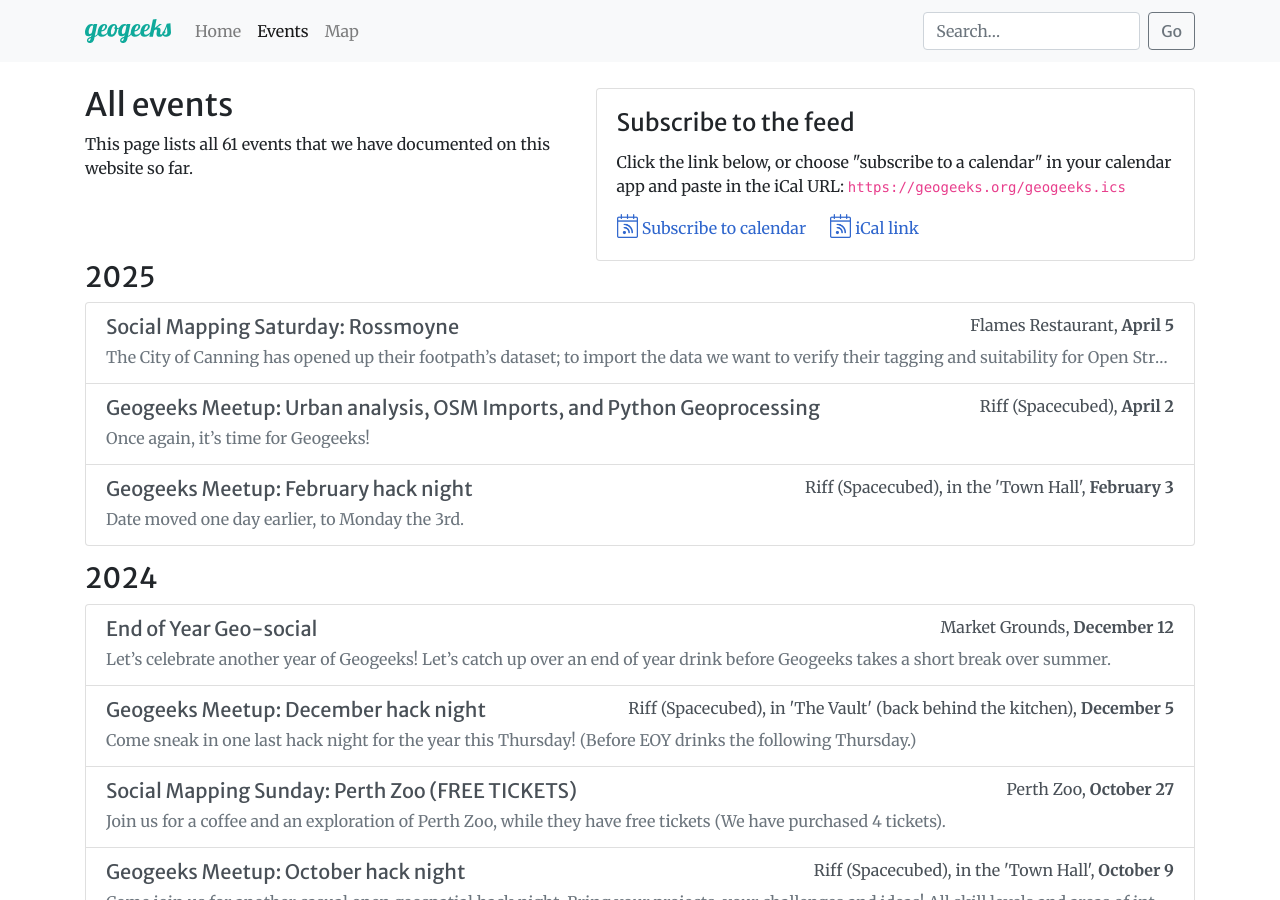
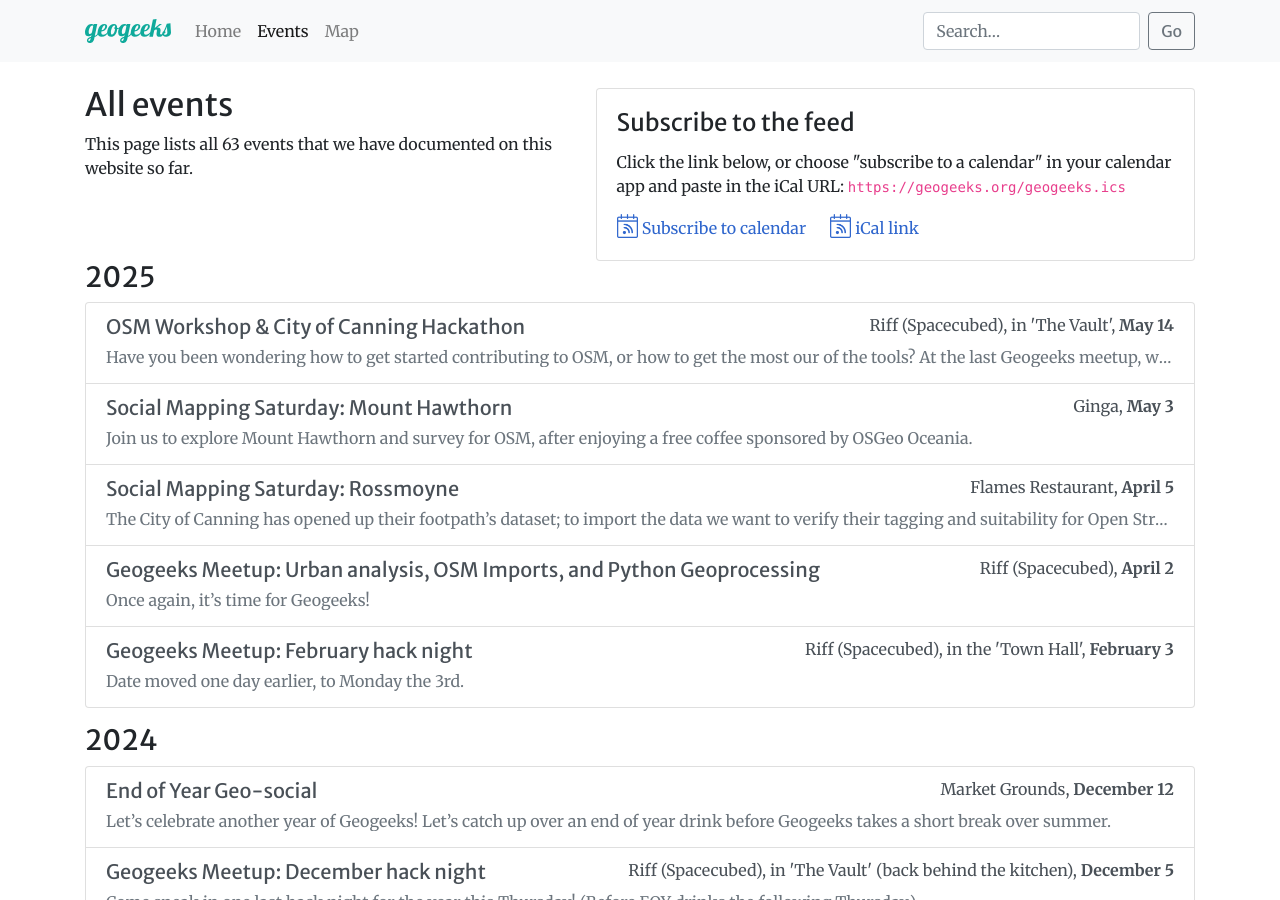
Before and after one commit to geogeeks-au/geogeeks-au.github.io, a Jekyll site: the page built from events.md, in a window 1280 px wide and 900 px high. Built offline with Jekyll 4.4.1, drawn with Linux system fonts in a browser that asks for light colours; comment, search, counter and statistics services are not loaded.

Commit message:
Add workshop and osm day events

```diff
--- /dev/null
+++ b/2025/0503_osm-mount-hawthorn.md
@@ -0,0 +1,31 @@
+---
+layout: event
+title: "Social Mapping Saturday: Mount Hawthorn"
+start_time: 2025-05-03 10:00
+end_time: 2025-05-03 13:00
+location:
+    name: Ginga
+    address: 193 Scarborough Beach Rd, Mount Hawthorn
+    latitude: -31.9199740
+    longitude: 115.8357903
+registration_url: https://osmcal.org/event/3695/
+homepage: true
+commons_category: Geogeeks 2025-05-03
+---
+
+Join us to explore Mount Hawthorn and survey for OSM, after enjoying a free coffee sponsored by OSGeo Oceania.
+
+Everyone is welcome, no experience is necessary: Just show up with a phone (or pen & paper) and a little enthusiasm.
+We'll start the day at [Ginga cafe][cafe], then survey the streets, shops, and parks in small groups, before picking a nice place for lunch.
+
+Add and update Points of Interest (POIs) on your phone, draw on your phone or a printed map. We've got all the materials, come down and learn about OSM (OpenStreetMap). Check out our [getting started page][starting] for pointers.
+
+The morning coffee or drink is sponsored by [OSGeo Oceania][osgeo]!
+
+[Join the Geogeeks Slack][slack] to keep in touch, or [message Ben][msg-ben] with any questions.
+
+[cafe]: https://www.openstreetmap.org/node/12536465663
+[osgeo]: https://osgeo-oceania.org/
+[starting]: https://wiki.openstreetmap.org/wiki/Perth/Social_Mapping_Sunday#Getting_Started
+[msg-ben]: https://www.openstreetmap.org/message/new/BudgieInWA
+[slack]: https://geogeeks.org/#contact
--- /dev/null
+++ b/2025/0514_osm-hackathon-city-of-canning.md
@@ -0,0 +1,31 @@
+---
+layout: event
+title: "OSM Workshop & City of Canning Hackathon"
+start_time: 2025-05-14 17:30
+end_time: 2025-05-14 20:00
+location:
+    name: "Riff (Spacecubed), in 'The Vault'"
+    address: 45 St Georges Tce, Perth
+    latitude: -31.955841
+    longitude: 115.85898
+registration_url: https://osmcal.org/event/3696/
+homepage: true
+commons_category: Geogeeks 2025-05-14
+---
+
+Have you been wondering how to [get started][starting] contributing to OSM, or how to get the most our of the tools? At the last Geogeeks meetup, we saw Ben whizzing through some OSM editing; well this your chance to see it in detail and ask questions:
+
+This month at Geogeeks we are hosting an OpenStreetMap workshop and Mapathon using the web-based editor, iD, and the Java based editor, JOSM. We will
+
+- introduce the basics of OSM editing for those who are new,
+- deep dive into footpath mapping and tagging,
+- and cover the City of Canning in footpaths together!
+
+All skill levels are welcome. Just bring a laptop (and a mouse if possible). Pizza and beers will be provided by our sponsor, [OSGeo Oceania][osgeo].
+
+[Join the Geogeeks Slack][slack] to keep in touch, or [message Ben][msg-ben] with any questions.
+
+[osgeo]: https://osgeo-oceania.org/
+[starting]: https://wiki.openstreetmap.org/wiki/Perth/Social_Mapping_Sunday#Getting_Started
+[msg-ben]: https://www.openstreetmap.org/message/new/BudgieInWA
+[slack]: https://geogeeks.org/#contact
```
Also changed, not shown: 2025/0405_osm-rossmoyne.md (+1 -1 lines).
